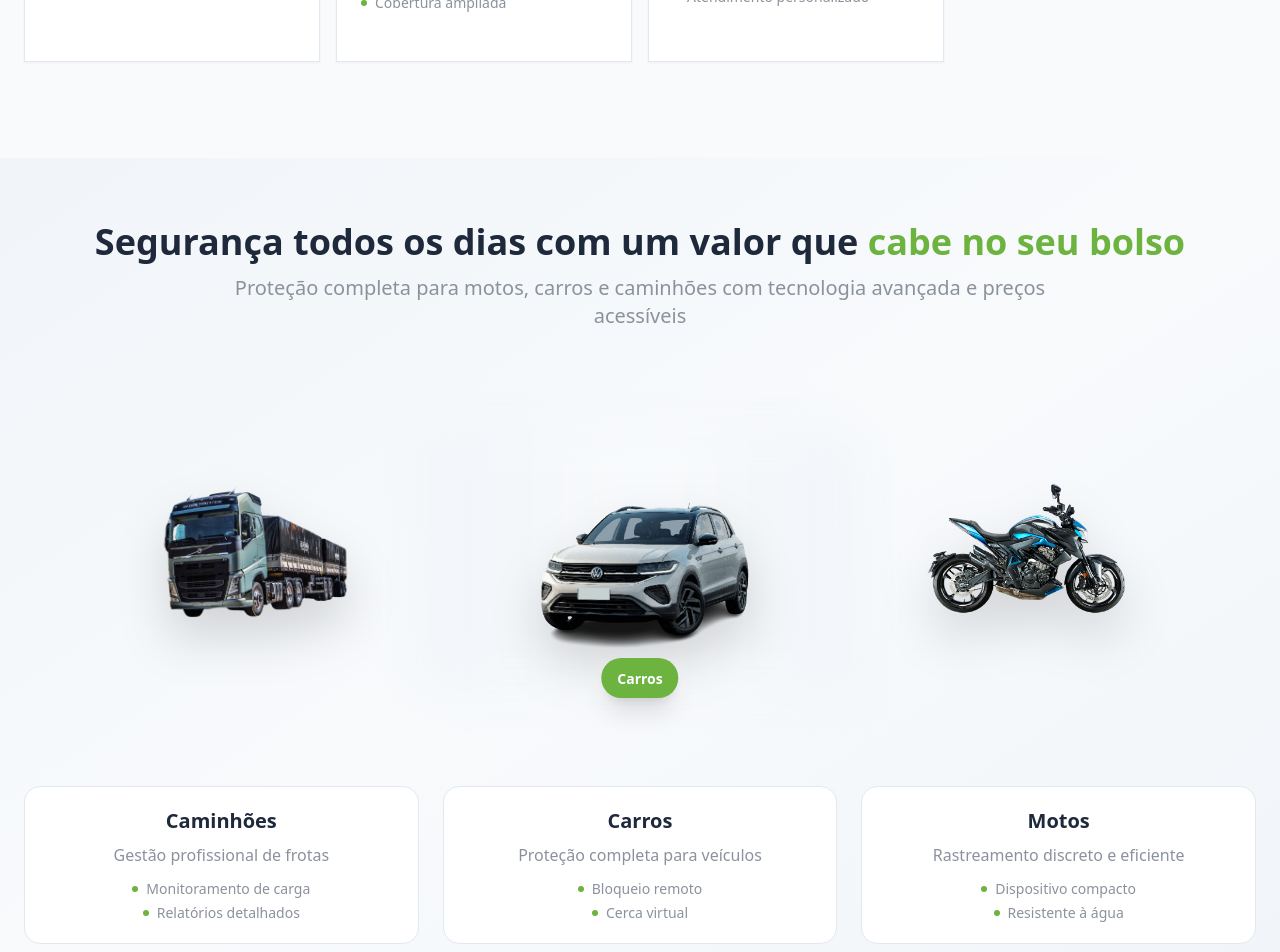
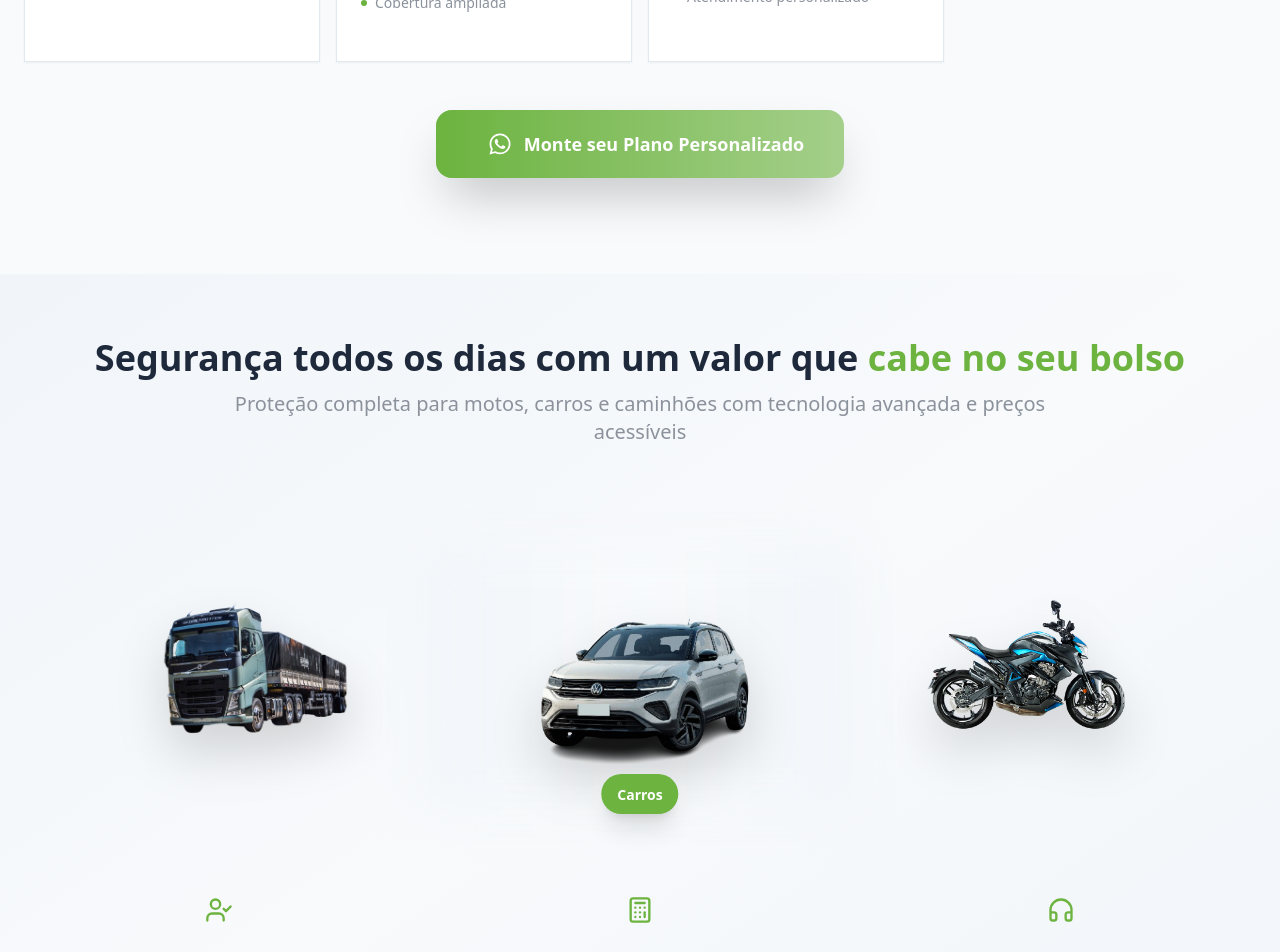
Before and after one commit to Lgd-Digital/fortegps, a React (Vite) app: page /servicos in a window 1280 px wide. Shown: the part 2020-2972 px from the top of the page. Built offline with nearby package versions, Linux system fonts and the light colour scheme.

Commit message:
ajustes sobre e sevricos

```diff
--- a/src/pages/Servicos.tsx
+++ b/src/pages/Servicos.tsx
@@ -47,7 +47,29 @@ const Servicos: React.FC = () => {
               />
             ))}
           </div>
+
         </div>
+        {/* CTA Buttons */}
+        <motion.div
+          initial={{ opacity: 0, y: 30 }}
+          whileInView={{ opacity: 1, y: 0 }}
+          viewport={{ once: true }}
+          transition={{ duration: 0.8, delay: 0.8 }}
+          className="flex flex-col sm:flex-row gap-6 mt-12 justify-center items-center"
+        >
+          <motion.a
+            href="https://wa.me/5585999999999?text=Quero%20montar%20um%20plano%20personalizado%20para%20meu%20veículo"
+            target="_blank"
+            rel="noopener noreferrer"
+            whileHover={{ scale: 1.05, y: -2 }}
+            whileTap={{ scale: 0.95 }}
+            className="group relative inline-flex items-center space-x-3 bg-gradient-to-r from-[var(--color-brand)] via-[var(--color-brand)]/90 to-[var(--color-brand)]/85 text-white px-10 py-5 rounded-2xl font-semibold text-lg transition-all duration-300 shadow-2xl hover:shadow-[var(--color-brand)]/25 overflow-hidden"
+          >
+            <div className="absolute inset-0 bg-gradient-to-r from-[var(--color-brand)]/90 via-[var(--color-brand)] to-[var(--color-brand)] opacity-60 group-hover:opacity-100 transition-opacity duration-300"></div>
+            <FaWhatsapp size={24} className="relative z-10" />
+            <span className="relative z-10">Monte seu Plano Personalizado</span>
+          </motion.a>
+        </motion.div>
       </section>
 
       {/* Vehicle Banner Section - Similar to provided image */}
@@ -147,54 +169,49 @@ const Servicos: React.FC = () => {
           </motion.div>
 
           {/* Features Grid */}
+          {/* Features Grid */}
           <motion.div
             initial={{ opacity: 0, y: 40 }}
             whileInView={{ opacity: 1, y: 0 }}
             viewport={{ once: true }}
-            transition={{ duration: 0.8, delay: 1.1 }}
-            className="grid md:grid-cols-3 gap-6 mt-6"
+            transition={{ duration: 0.8, delay: 0.5 }}
+            className="grid md:grid-cols-3 gap-8 mb-16"
           >
             {[
               {
-                title: 'Caminhões',
-                description: 'Gestão profissional de frotas',
-                features: ['Monitoramento de carga', 'Relatórios detalhados'],
+                icon: UserCheck,
+                title: 'Consulta Gratuita',
+                description: 'Análise completa das suas necessidades sem custo'
               },
               {
-                title: 'Carros',
-                description: 'Proteção completa para veículos',
-                features: ['Bloqueio remoto', 'Cerca virtual'],
+                icon: Calculator,
+                title: 'Orçamento Sem Compromisso',
+                description: 'Proposta personalizada sem obrigações'
               },
               {
-                title: 'Motos',
-                description: 'Rastreamento discreto e eficiente',
-                features: ['Dispositivo compacto', 'Resistente à água'],
-              },
-            ].map((vehicle, index) => (
+                icon: HeadphonesIcon,
+                title: 'Atendimento Especializado',
+                description: 'Consultores experientes e dedicados'
+              }
+            ].map((feature, index) => (
               <motion.div
                 key={index}
                 initial={{ opacity: 0, y: 30 }}
                 whileInView={{ opacity: 1, y: 0 }}
                 viewport={{ once: true }}
-                transition={{ duration: 0.6, delay: 1.2 + index * 0.1 }}
+                transition={{ duration: 0.6, delay: 0.6 + index * 0.1 }}
+                whileHover={{ y: -8, scale: 1.02 }}
                 className="text-center group"
               >
-                <div className="bg-[var(--color-bg-card)] p-5 rounded-2xl border border-[var(--color-border)] hover:border-[var(--color-brand)]/30 transition-all duration-300 hover:shadow-lg">
-                  <h3 className="text-xl font-bold text-[var(--color-text)] mb-2 group-hover:text-[var(--color-brand)] transition-colors">
-                    {vehicle.title}
-                  </h3>
-                  <p className="text-[var(--color-text-muted)] mb-3">
-                    {vehicle.description}
-                  </p>
-                  <ul className="space-y-1">
-                    {vehicle.features.map((feature, featureIndex) => (
-                      <li key={featureIndex} className="flex items-center justify-center text-sm text-[var(--color-text-muted)]">
-                        <div className="w-1.5 h-1.5 bg-[var(--color-brand)] rounded-full mr-2 flex-shrink-0"></div>
-                        {feature}
-                      </li>
-                    ))}
-                  </ul>
+                <div className="inline-flex items-center justify-center w-16 h-16 bg-[var(--color-brand)]/10 rounded-2xl mb-4 group-hover:bg-[var(--color-brand)]/20 transition-all duration-300 group-hover:scale-110">
+                  <feature.icon size={28} className="text-[var(--color-brand)]" />
                 </div>
+                <h3 className="text-lg font-semibold text-[var(--color-text)] mb-2">
+                  {feature.title}
+                </h3>
+                <p className="text-[var(--color-text-muted)] text-sm leading-relaxed">
+                  {feature.description}
+                </p>
               </motion.div>
             ))}
           </motion.div>
--- a/src/pages/Sobre.tsx
+++ b/src/pages/Sobre.tsx
@@ -81,7 +81,7 @@ const Sobre: React.FC = () => {
               transition={{ duration: 0.8 }}
             >
               <h2 className="text-3xl md:text-4xl font-bold text-[var(--color-text)] mb-6">
-                Nossa Missão
+                Missão
               </h2>
               <p className="text-lg text-[var(--color-text-muted)] leading-relaxed">
                 Nossa missão é proporcionar segurança com qualidade, aliando tecnologia
@@ -97,7 +97,7 @@ const Sobre: React.FC = () => {
               transition={{ duration: 0.8, delay: 0.1 }}
             >
               <h2 className="text-3xl md:text-4xl font-bold text-[var(--color-text)] mb-6">
-                Nossa Visão
+                Visão
               </h2>
               <p className="text-lg text-[var(--color-text-muted)] leading-relaxed">
                 Ser referência nacional em tecnologia de rastreamento e gestão inteligente de frotas e patrimônios,
@@ -138,7 +138,7 @@ const Sobre: React.FC = () => {
             transition={{ duration: 0.8, delay: 0.4 }}
           >
             <h2 className="text-3xl md:text-4xl font-bold text-[var(--color-text)] mb-8 text-center">
-              Nossos Valores
+              Valores
             </h2>
             <div className="grid md:grid-cols-2 lg:grid-cols-3 gap-6">
               <div className="bg-[var(--color-bg-card)] p-6 rounded-lg border border-[var(--color-border)] shadow-sm">
```
